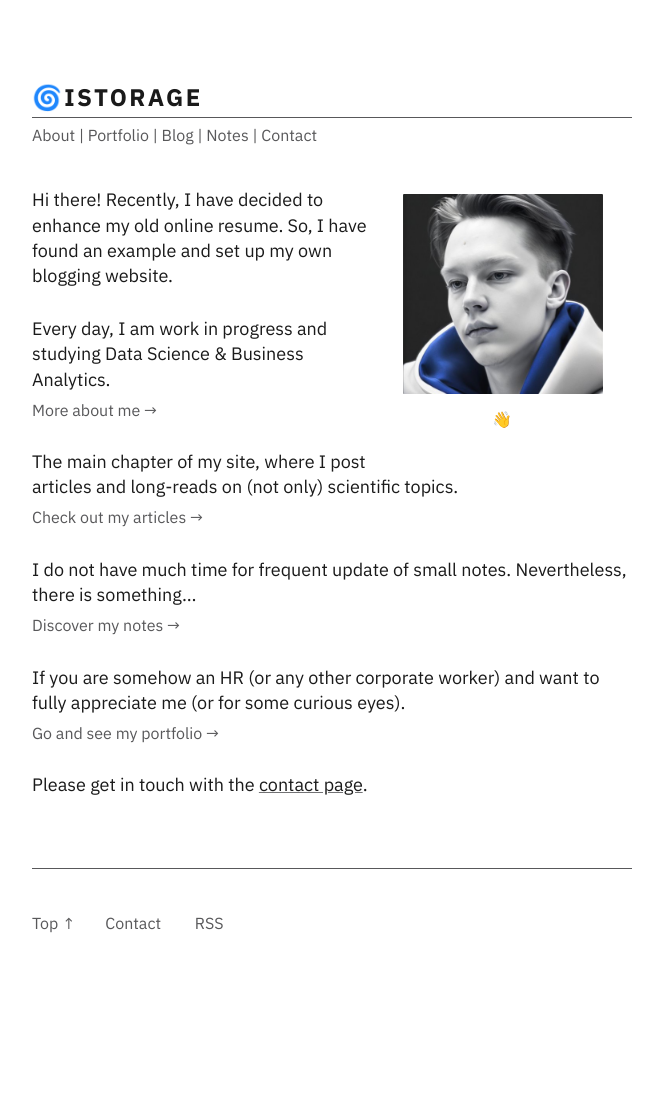
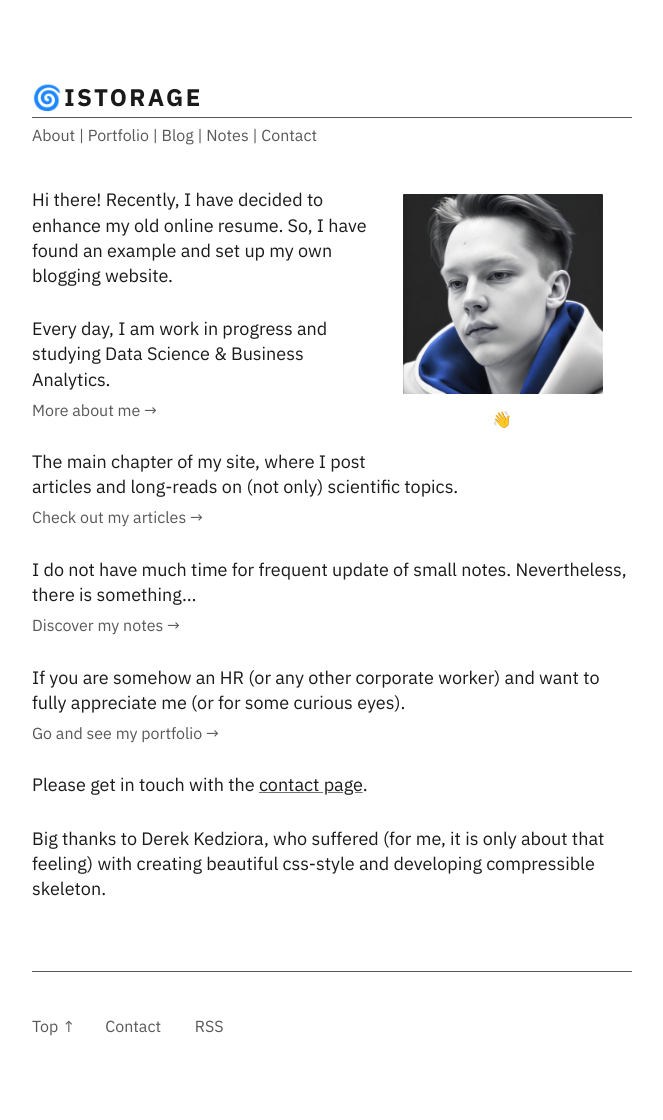
Before and after one commit to suchkow/suchkow.github.io, a Jekyll site: the page built from index.md, in a window 1280 px wide. Shown: the whole page, without its empty margins (308-971 px from the left). Built offline with Jekyll 4.4.1, drawn with Linux system fonts in a browser that asks for light colours; before the commit the page ends 1017 px from its top, so only the background shows below that.

Commit message:
Minor changes

```diff
--- a/index.md
+++ b/index.md
@@ -23,6 +23,8 @@ If you are somehow an HR (or any other corporate worker) and want to fully appre
 
 Please get in touch with the [contact page](/contact).
 
+Big thanks to Derek Kedziora, who suffered (for me, it is only about that feeling) with creating beautiful css-style and developing compressible skeleton.
+
 <!-- Add you Mastodon handle here if you want to verify it
 
 <p style="visibility: hidden;display: none;"><a rel="me" href="">Mastodon</a></p> -->
```
